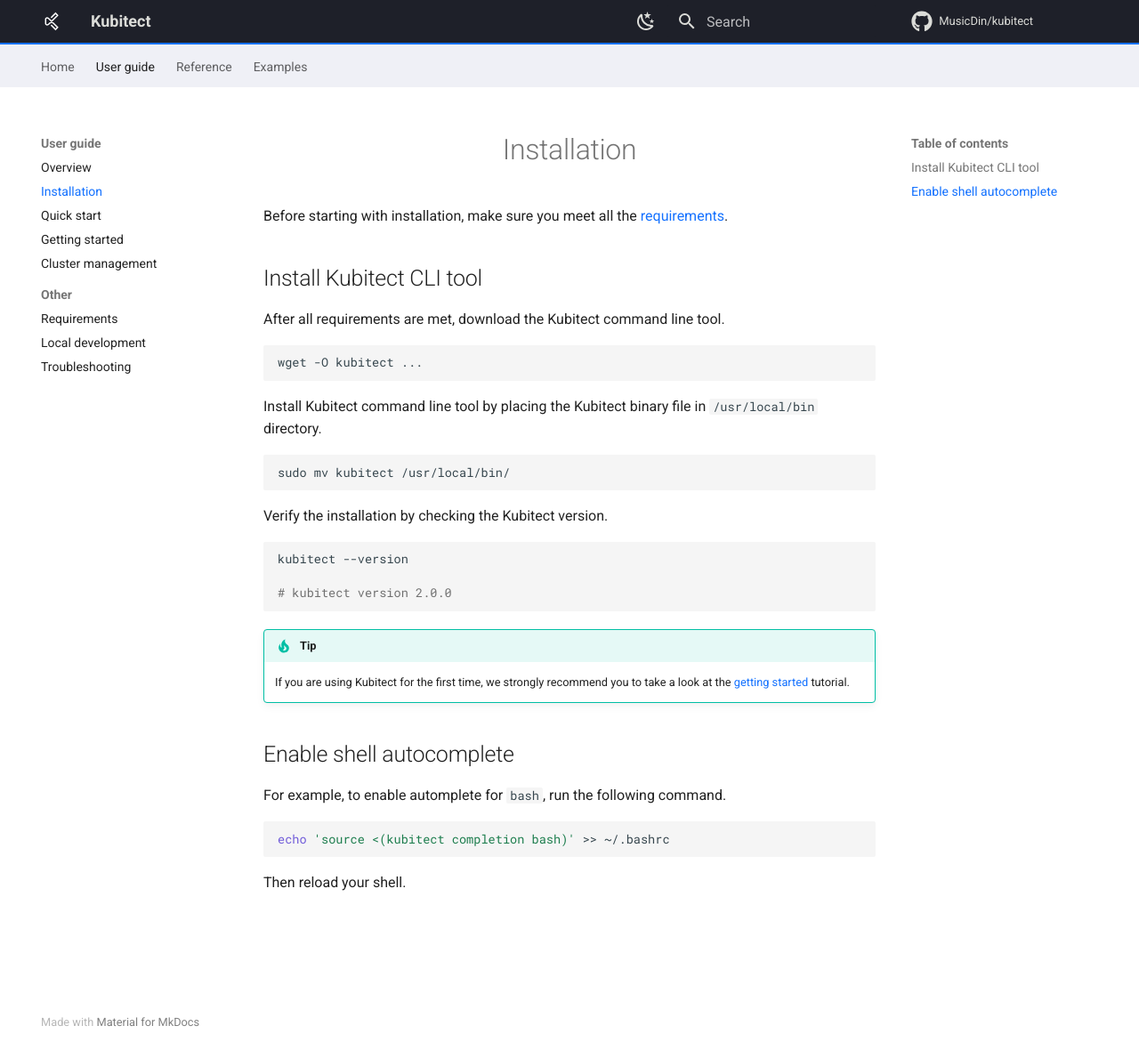
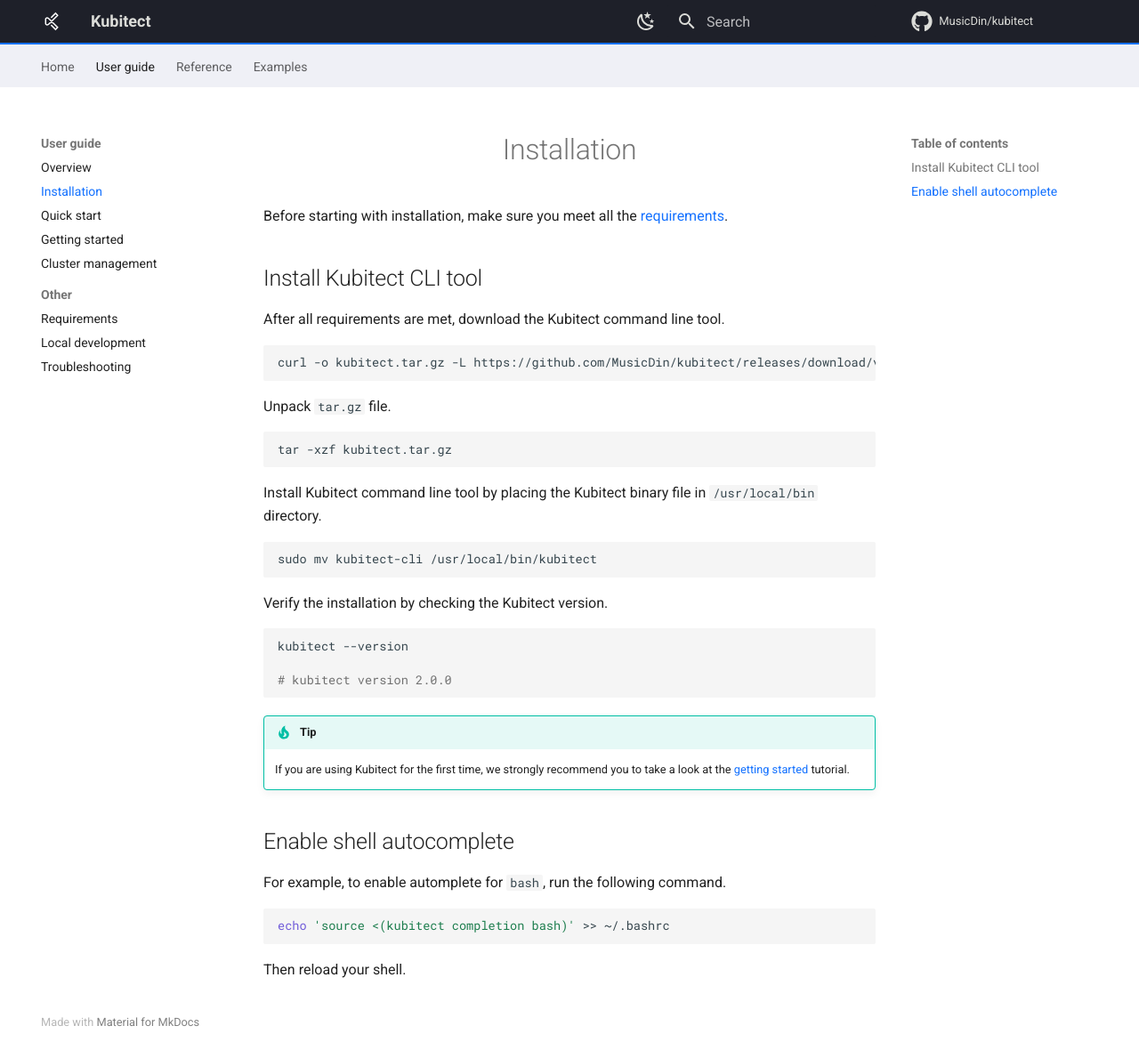
Before and after one commit to MusicDin/kubitect, an MkDocs documentation site: the page built from docs/user-guide/installation.md, in a window 1280 px wide and 1171 px high. Shown: the whole window at 89% size. Built offline with MkDocs 1.6.1 and Material for MkDocs 9.7.7, drawn with Linux system fonts in a browser that asks for light colours; comment, search, counter and statistics services are not loaded.

Commit message:
Add release cli tool url to installtion guide

````diff
--- a/docs/theme/assets/javascripts/extra.js
+++ b/docs/theme/assets/javascripts/extra.js
@@ -57,7 +57,6 @@
     })
 };
 
-
 // terminal animation
 function terminalAnimation() {
 
@@ -66,40 +65,33 @@
     }
 
     // recursively appends given lines to the given target's innerHtml (uses appendLine() function)
-    const appendMultipleLines = async (target, lines, speed, callback) => {
-        if (lines.length === 0) callback()
-        else {
+    const appendMultipleLines = async (target, lines, speed) => {
+        if (lines.length !== 0)
             appendLine(target, lines[0])
             setTimeout(() => {
-                appendMultipleLines(target, lines.slice(1), speed, () => {
-                    callback()
-                })
+                appendMultipleLines(target, lines.slice(1), speed)
             }, speed)
-        }
     }
 
     // append command to the target's innterHtml (adds a styled '$' at the beggining)
     // uses typeSequence to simulate typing the command
-    const printCommand = async (target, command, callback) => {
+    const printCommand = async (target, command) => {
         target.innerHTML += '<span class="command-dollar-sign">$</span> '
-        typeSequence(target, command, 20, () => {
-            target.innerHTML += '<br>'
-            callback()
-        })
+        await typeSequence(target, command, 20)
+        target.innerHTML += '<br>'
     }
 
     //smoothly appends characters of the given sequence to given target's innerHtml
-    const typeSequence = async (target, sequence, speed, callback) => {
-        if (sequence.length === 0) callback()
-        else {
+    const typeSequence = async (target, sequence, speed) => {
+        if (sequence.length > 0) {
             target.innerHTML += sequence[0]
-            setTimeout(() => {
-                typeSequence(target, sequence.substr(1), speed, () => {
-                    callback()
-                })
-            }, speed)
+            await delay(speed)
+            await typeSequence(target, sequence.substr(1), speed)
         }
     }
+
+    const delay = async (ms) => new Promise(resolve => setTimeout(resolve, ms));
+
 
     // miliseconds between each command typed
     let timeBetween = 500
@@ -108,9 +100,8 @@
     let terminal = document.getElementById('command_line')
 
     // Prevent animation if terminal element is not found
-    if (terminal == null) {
+    if (terminal == null)
         return
-    }
 
     // output lines to be appended at the end of commands
     const terminalOutputLines = [
@@ -126,24 +117,19 @@
         "...",
     ]
 
-    // animation
-    const animate = () => {
-        setTimeout(() => {
-            printCommand(terminal, 'curl -o kubitect -L https://dl.kubitect.com', () => {
-                setTimeout(() => {
-                    printCommand(terminal, 'sudo mv kubitect /usr/local/bin/', () => {
-                        setTimeout(() => {
-                            printCommand(terminal, 'kubitect apply', () => {
-                                setTimeout(() => {
-                                    appendMultipleLines(terminal, terminalOutputLines, 50, () => {
-                                    })
-                                }, timeBetween)
-                            })
-                        }, timeBetween)
-                    })
-                }, timeBetween)
-            })
-        }, timeBetween)
+    const animate = async () => {
+
+        await printCommand(terminal, 'curl -o kubitect.tar.gz -L https://github.com/MusicDin/kubitect/releases/...')
+        await delay(timeBetween)
+        await printCommand(terminal, 'tar -xzf kubitect.tar.gz')
+        await delay(timeBetween)
+        await printCommand(terminal, 'sudo mv kubitect-cli /usr/local/bin/kubitect')
+        await delay(timeBetween)
+        await printCommand(terminal, 'kubitect apply')
+        await delay(timeBetween)
+
+        await appendMultipleLines(terminal, terminalOutputLines, 50)
+
     }
 
     const animated = false
--- a/docs/theme/overrides/home.html
+++ b/docs/theme/overrides/home.html
@@ -78,12 +78,39 @@
                     style="color:transparent;position:relative;font-size: 13px;">
 
                     <!-- placeholder content (for sizing) -->
-                    $ curl -o kubitect -L https://dl.kubitect.com<br>$ sudo mv kubitect /usr/local/bin/<br>$ kubitect
-                    apply<br><br>Preparing cluster '<span>default</span>'...<br>Setting up
-                    'main' virtual environment...<br>Creating virtual environment...<br>Installing pip3
-                    dependencies...<br>This can take up to a minute when the virtual environment is initialized for the
-                    first time...<br><br>PLAY [localhost]<br><br>TASK [cluster-config/copy : Make sure config directory
-                    exists]<br><span>ok: [127.0.0.1]</span><br><br>...<br>
+                    $ curl -o kubitect -L https://github.com/MusicDin/kubitect/releases/...
+                    <br>
+                    $ tar -xzf kubitect.tar.gz
+                    <br>
+                    $ sudo mv kubitect-cli /usr/local/bin/kubitect
+                    <br>
+                    $ kubitect apply
+                    <br>
+                    <br>
+                    Preparing cluster '<span>default</span>'...
+                    <br>
+                    Setting up
+                    'main' virtual environment...
+                    <br>
+                    Creating virtual environment...
+                    <br>
+                    Installing pip3 dependencies...
+                    <br>
+                    This can take up to a minute when the virtual environment is initialized for the
+                    first time...
+                    <br>
+                    <br>
+                    PLAY [localhost]
+                    <br>
+                    <br>
+                    TASK [cluster-config/copy : Make sure config directory
+                    exists]
+                    <br>
+                    <span>ok: [127.0.0.1]</span>
+                    <br>
+                    <br>
+                    ...
+                    <br>
 
                     <!-- command line output will be rendered in this element's innerHtml -->
                     <div id="command_line" class="command-result px-2 m-0"
--- a/docs/user-guide/installation.md
+++ b/docs/user-guide/installation.md
@@ -6,12 +6,17 @@
 
 After all requirements are met, download the Kubitect command line tool.
 ```sh
-wget -O kubitect ...
+curl -o kubitect.tar.gz -L https://github.com/MusicDin/kubitect/releases/download/v2.0.0/kubitect-cli-v2.0.0-linux-amd64.tar.gz
+```
+
+Unpack `tar.gz` file.
+```sh
+tar -xzf kubitect.tar.gz
 ```
 
 Install Kubitect command line tool by placing the Kubitect binary file in `/usr/local/bin` directory.
 ```sh
-sudo mv kubitect /usr/local/bin/
+sudo mv kubitect-cli /usr/local/bin/kubitect
 ```
 
 Verify the installation by checking the Kubitect version.
````
